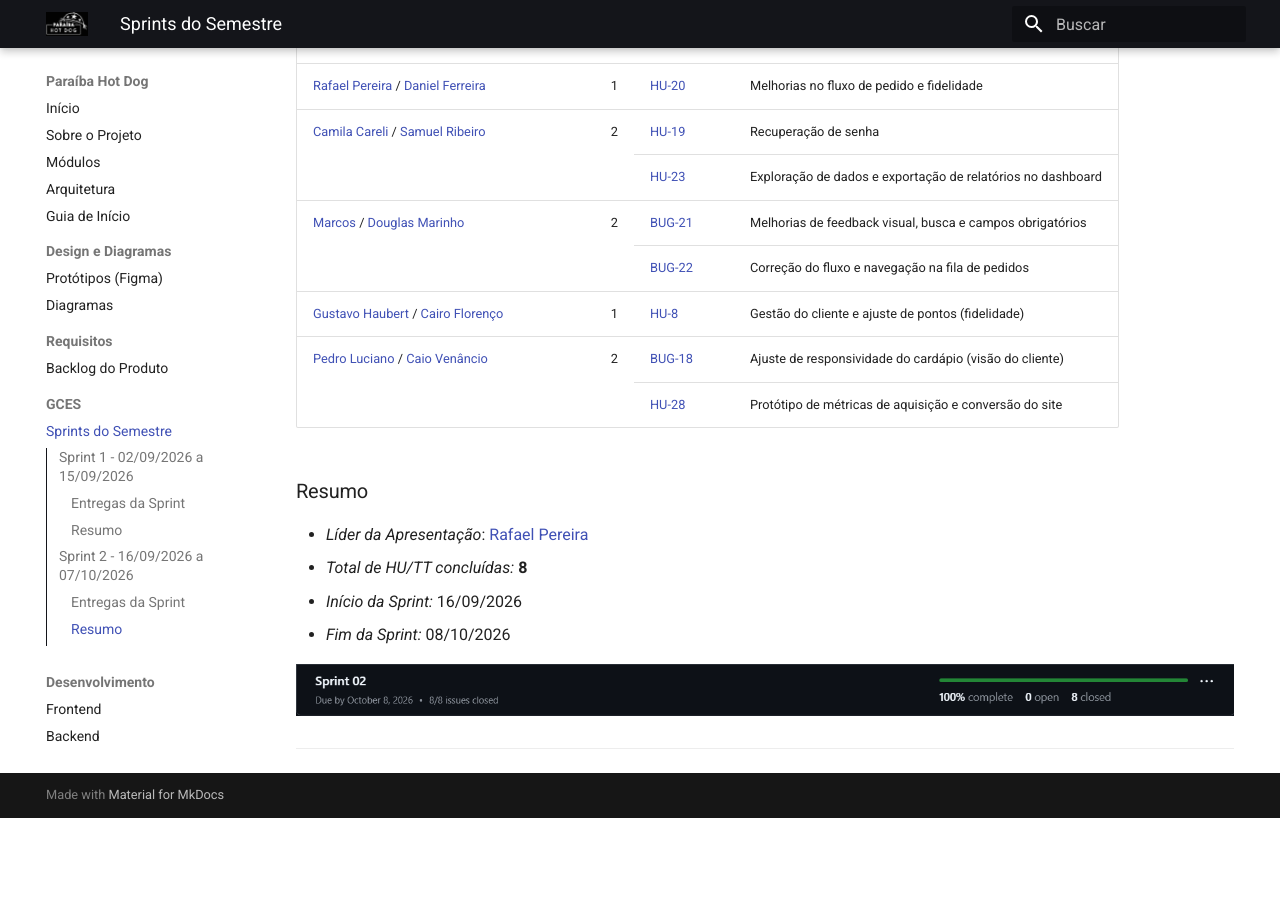
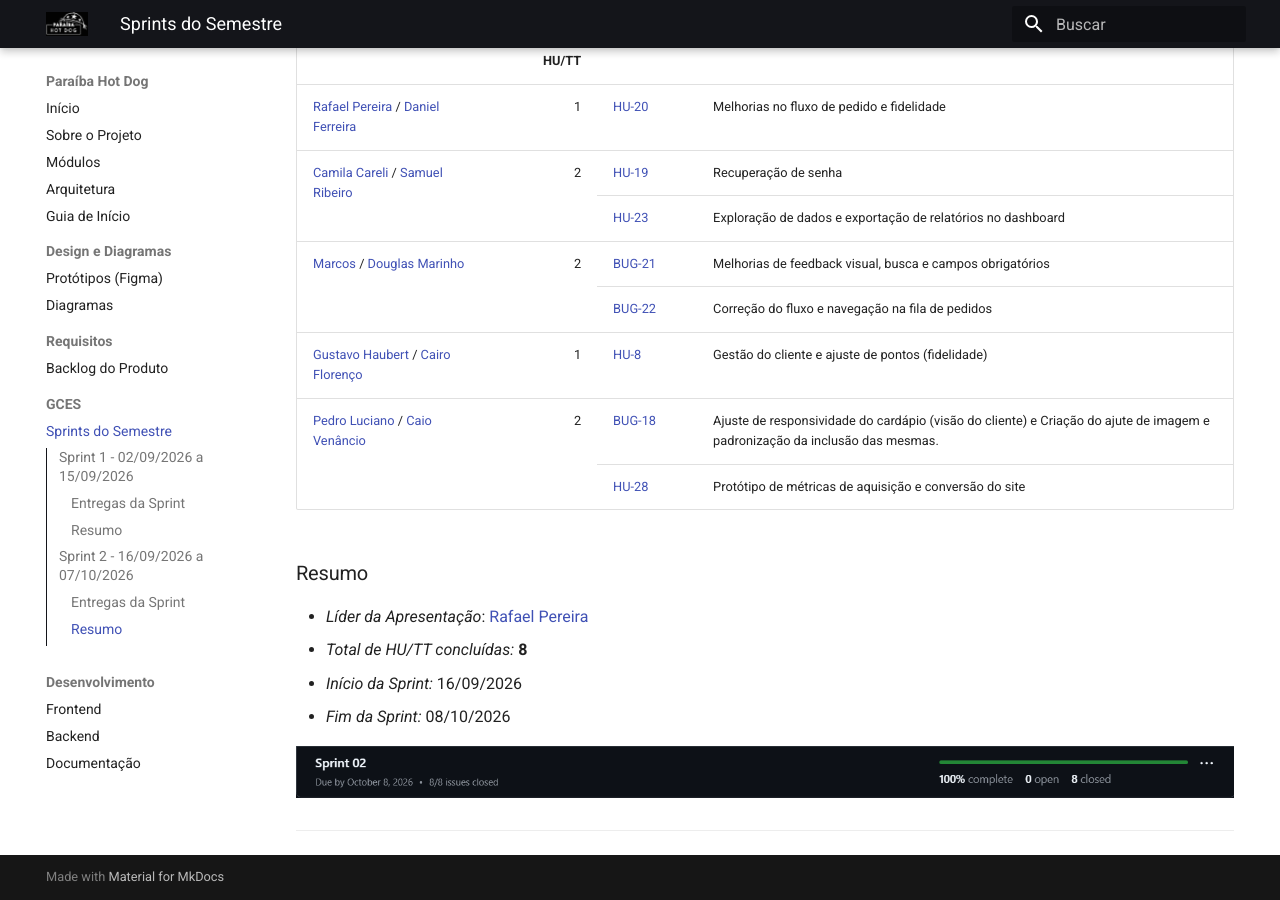
Before and after one commit to Paraiba-Hot-Dog/Paraiba-Hot-Dog-Docs, an MkDocs documentation site: the page built from docs/sprints/index.md, in a window 1280 px wide and 900 px high, scrolled down 1552 px. Built offline with MkDocs 1.6.1 and Material for MkDocs 9.7.7, drawn with Linux system fonts in a browser that asks for light colours; before the commit the page ends 2370 px from its top, so only the background shows below that.

Commit message:
docs: adiciona atividade
Co-Authored-By: Caio Venâncio do Rosário <caio.venancio784@gmail.com>

```diff
--- a/docs/sprints/index.md
+++ b/docs/sprints/index.md
@@ -156,7 +156,7 @@
       <td rowspan="2"><a href="https://github.com/PedroALuciano">Pedro Luciano</a> / <a href="https://github.com/caio-venancio">Caio Venâncio</a></td>
       <td rowspan="2" align="right">2</td>
       <td><a href="https://github.com/Paraiba-Hot-Dog/Paraiba-Hot-Dog-Docs/issues/18">BUG-18</a></td>
-      <td>Ajuste de responsividade do cardápio (visão do cliente)</td>
+      <td>Ajuste de responsividade do cardápio (visão do cliente) e Criação do ajute de imagem e padronização da inclusão das mesmas.</td>
     </tr>
     <tr>
       <td><a href="https://github.com/Paraiba-Hot-Dog/Paraiba-Hot-Dog-Docs/issues/28">HU-28</a></td>
```
